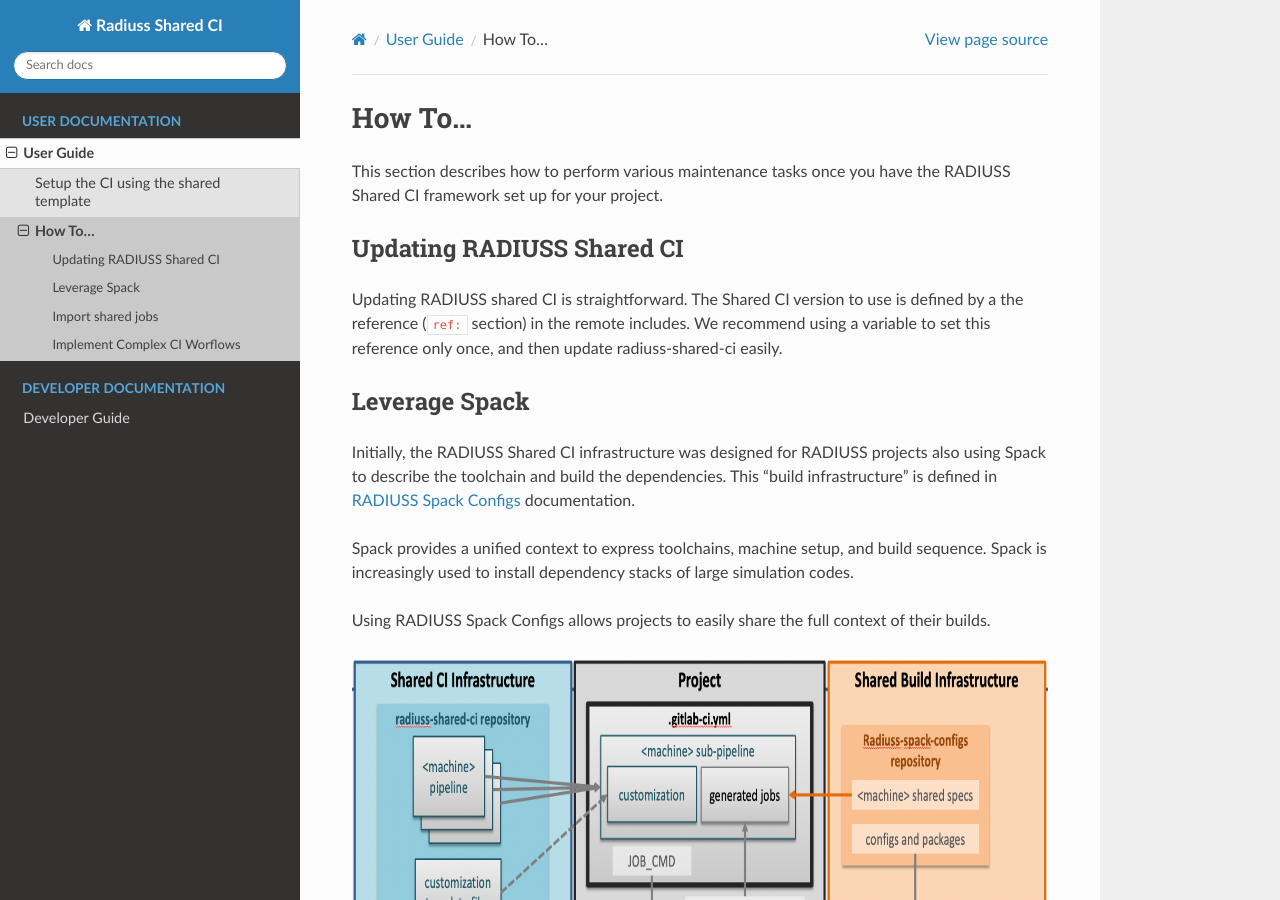
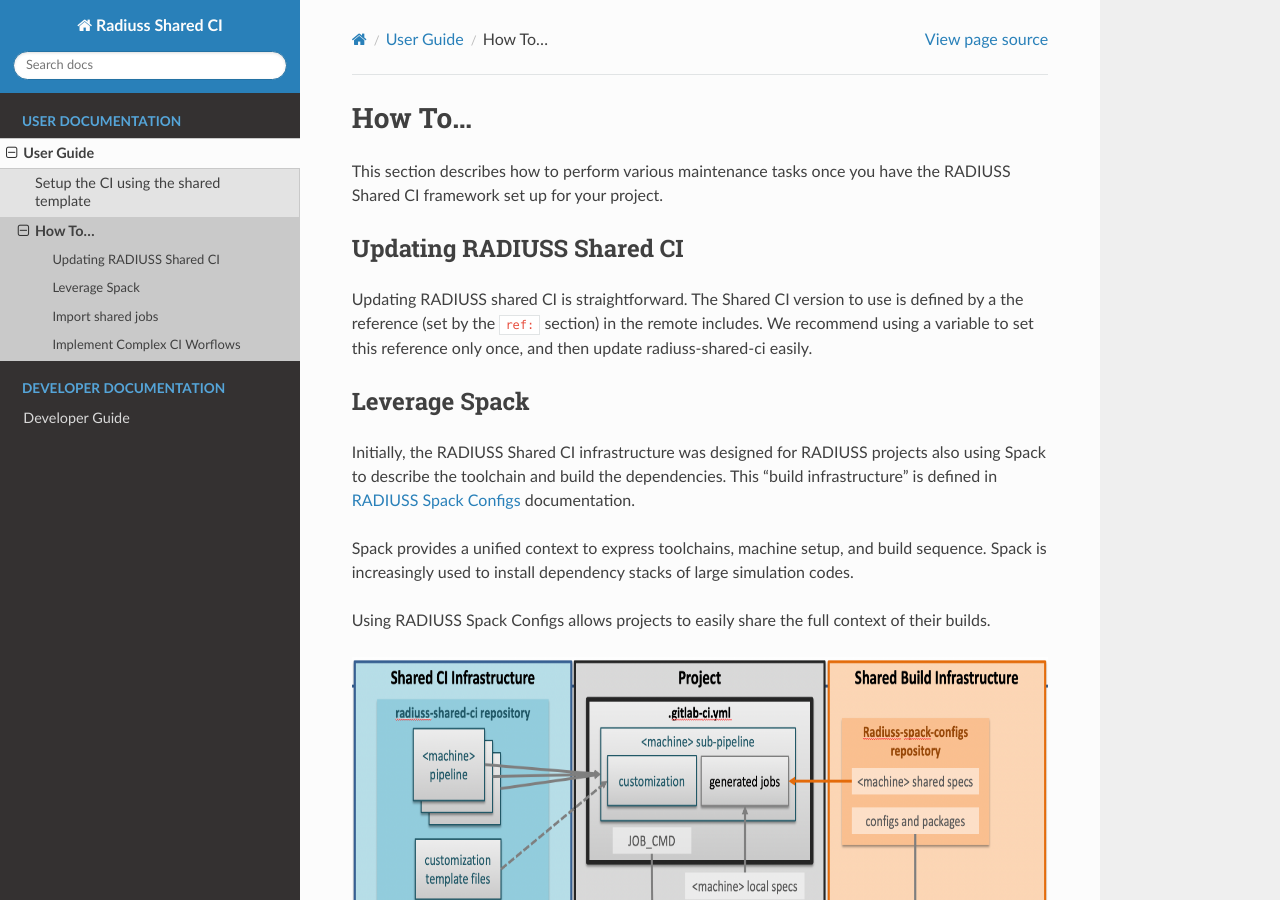
Before and after one commit to LLNL/radiuss-shared-ci, a Sphinx documentation site: the page built from docs/sphinx/user_guide/how_to.rst, in a window 1280 px wide and 900 px high. Built offline with Sphinx 7.4.7 and the Read the Docs theme 2.0.0, drawn with Linux system fonts in a browser that asks for light colours.

Commit message:
Minor fixes

```diff
--- a/docs/sphinx/user_guide/how_to.rst
+++ b/docs/sphinx/user_guide/how_to.rst
@@ -23,9 +23,9 @@
 ==========================
 
 Updating RADIUSS shared CI is straightforward. The Shared CI version to use is
-defined by a the reference (``ref:`` section) in the remote includes. We
-recommend using a variable to set this reference only once, and then update
-radiuss-shared-ci easily.
+defined by a the reference (set by the ``ref:`` section) in the remote
+includes. We recommend using a variable to set this reference only once, and
+then update radiuss-shared-ci easily.
 
 .. _leverage-spack:
 
@@ -46,7 +46,7 @@
 their builds.
 
 .. figure:: images/Full-CI-Infrastructure.png
-   :scale: 40 %
+   :scale: 36 %
    :align: center
 
    The Shared CI Infrastructure is project agnostic. It is tuned for
```
